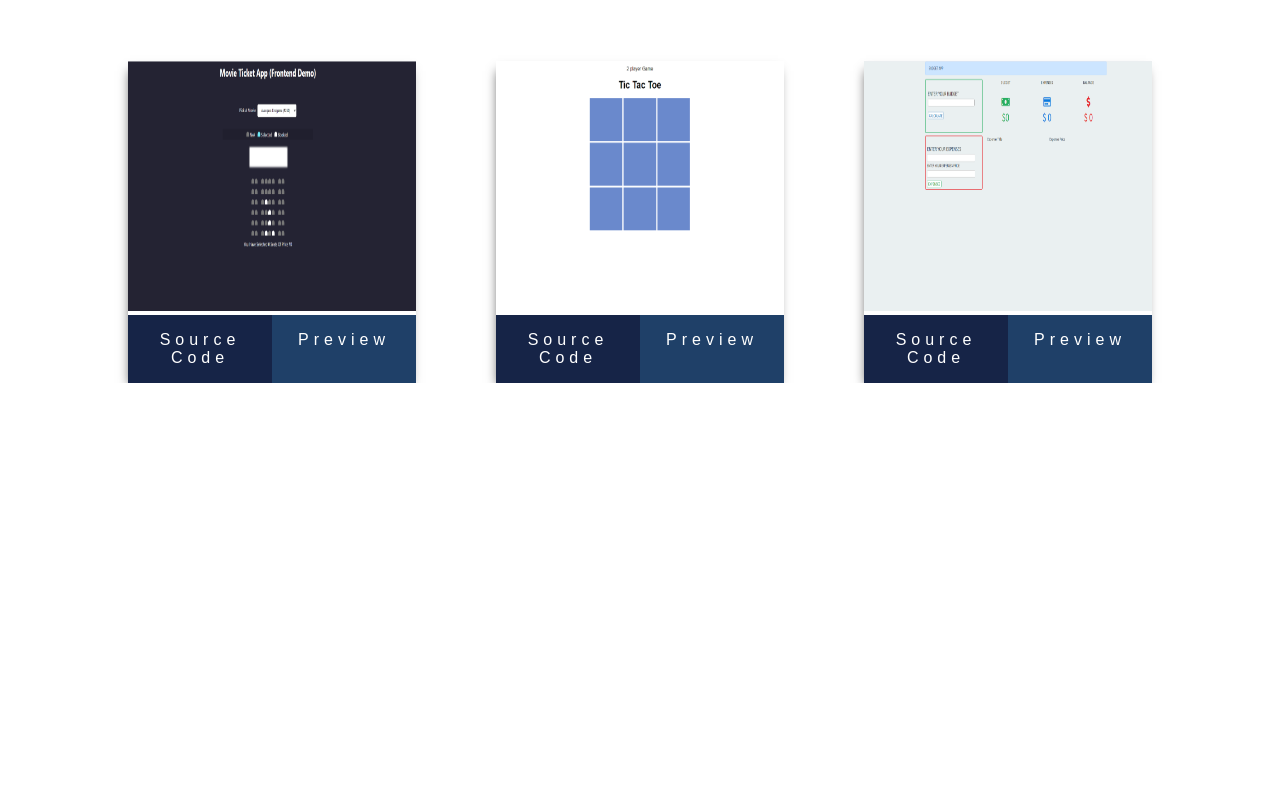
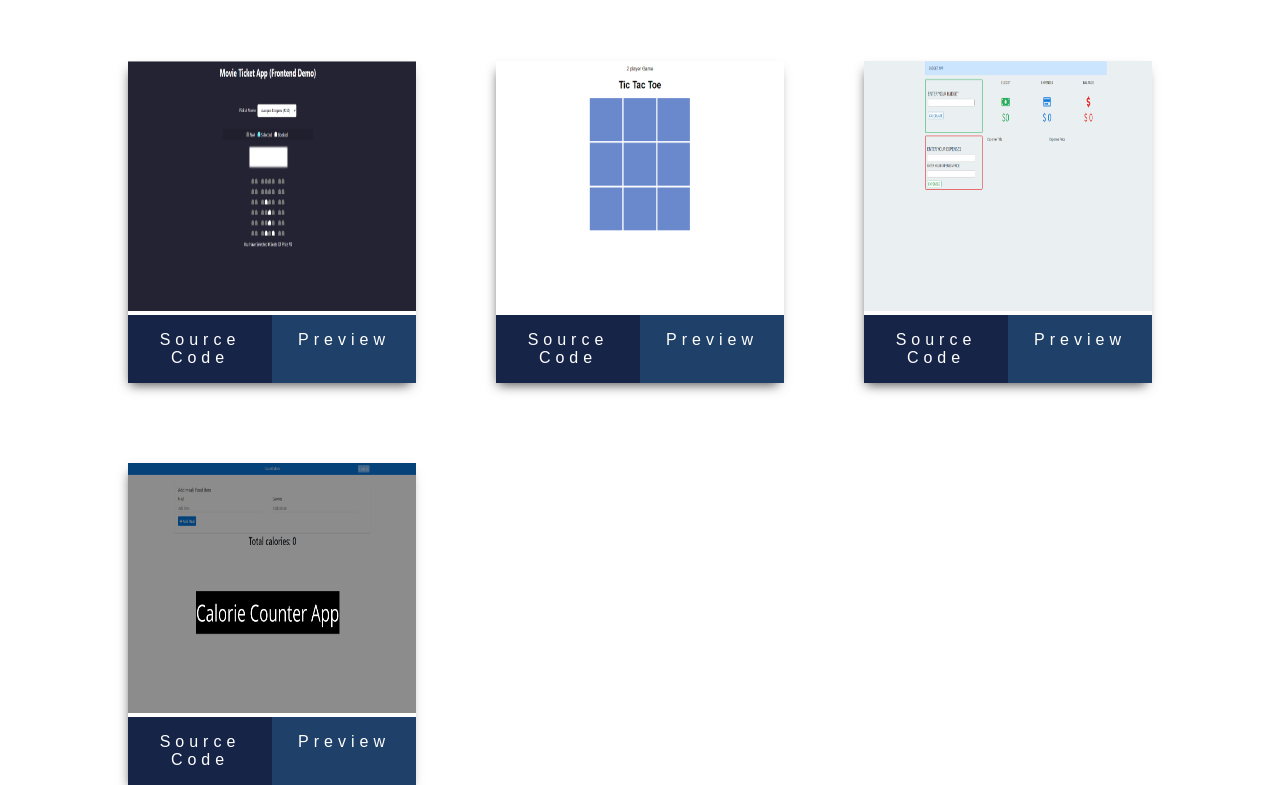
Before and after one commit to sumitsharma3083/vanilla-js-projects, a plain HTML site: page index.html in a window 1280 px wide. Shown: the part 835-1620 px from the top of the page. Before the commit the page ends 1218 px from the top, so only its background shows below. Drawn offline with Linux system fonts and the light colour scheme.

Commit message:
add calorie app

```diff
--- a/index.html
+++ b/index.html
@@ -50,6 +50,16 @@
                  </div>
               </div>
 
+              <div class="grid-item">
+                <img src="./images/caloriecounter-showcase.png" alt="" class="project-image">
+                 <div class="social-link-grid">
+                    <div class="link-container">
+                        <a href="https://github.com/sumitsharma3083/calorie-app" class="source-code-link">source code</a>
+                        <a href="https://getcaloriecounter.netlify.app/" class="preview-link" target="_blank">preview</a>
+                    </div>
+                 </div>
+              </div>
+
           </div>
 
 </body>
```
Also changed, not shown: images/caloriecounter-showcase.png (added).
